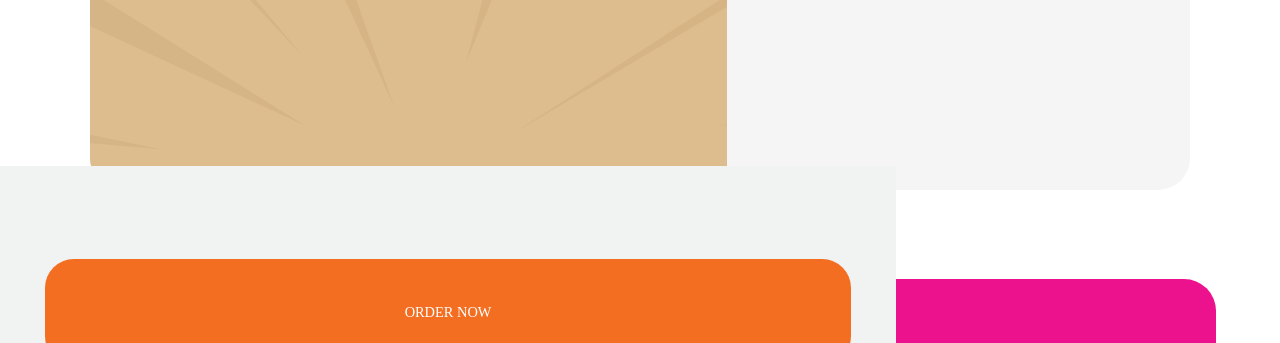
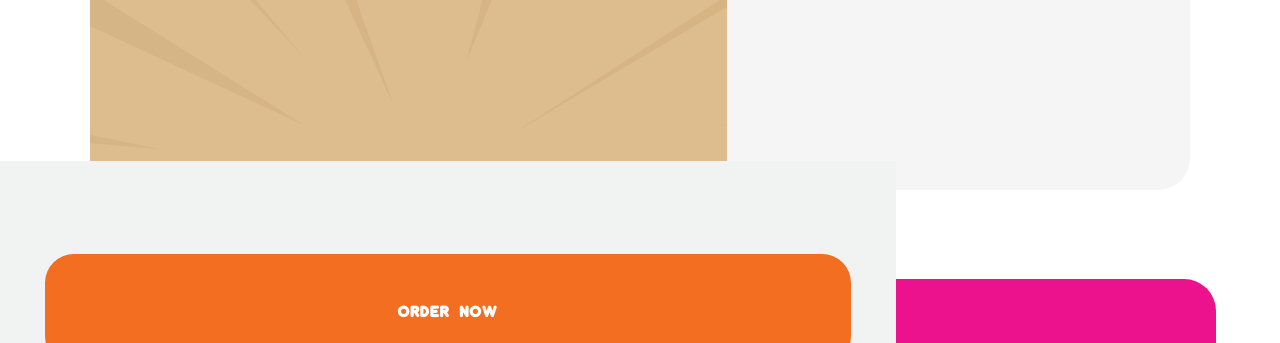
Before and after one commit to diliakp/blokwebfed2, a plain HTML site: page index.html in a window 1280 px wide. Shown: the part 342-685 px from the top of the page. Drawn offline with Linux system fonts and the light colour scheme; the site is published under a folder, as on GitHub Pages, so addresses that start at the root find nothing.

Commit message:
Add files via upload

```diff
--- a/styles/style.css
+++ b/styles/style.css
@@ -53,19 +53,19 @@ img {
 
 @font-face {
 	font-family: DunkinDonuts;
-	src: url(/fonts/Dunkin.woff);
+	src: url(../fonts/Dunkin.woff);
 }
 
 @font-face {
 	font-family: DunkinDonutsBold;
-	src: url(/fonts/Dunkin-Bold.woff);
+	src: url(../fonts/Dunkin-Bold.woff);
 }
 
 /* https://www.onlinewebfonts.com/fonts */
 
 @font-face {
 	font-family: DunkinDonutsSansBook;
-	src: url(/fonts/Dunkin-Sans-Book.woff);
+	src: url(../fonts/Dunkin-Sans-Book.woff);
 }
 
 
```
